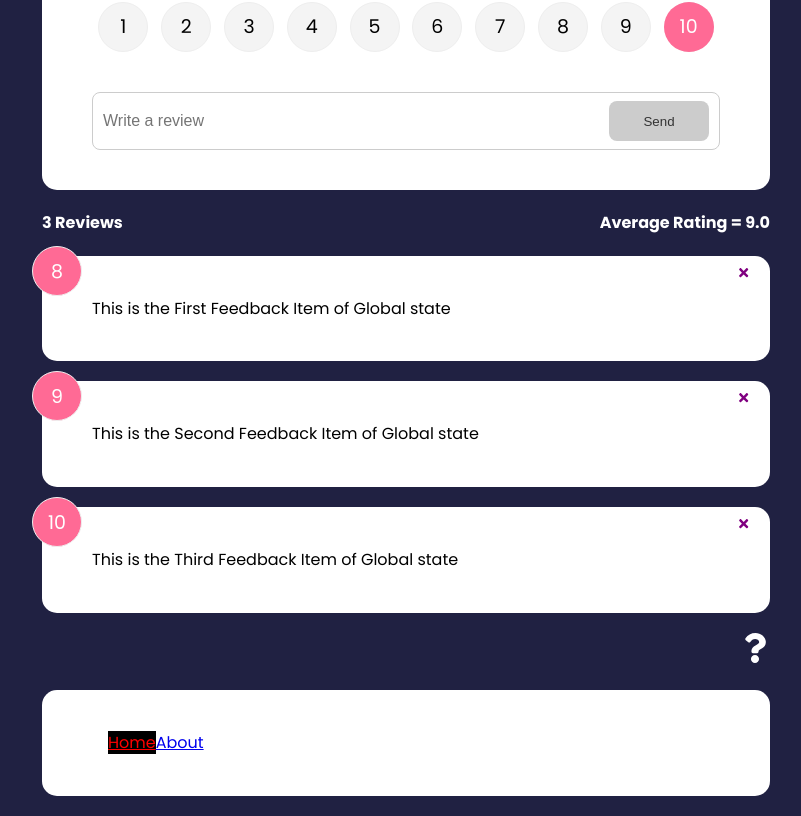
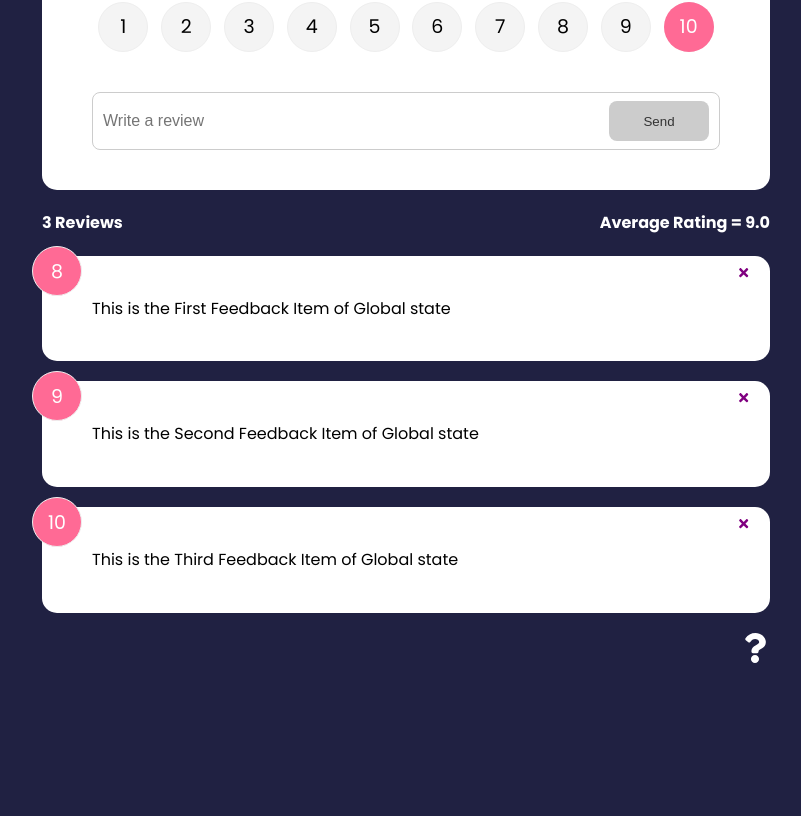
Before and after one commit to subhamssn/main-fb-app, a React (Create React App) app: page / in a window 1280 px wide. Shown: the part 203-1019 px from the top of the page, without its empty margins (234-1035 px from the left). After the commit the page ends 873 px from the top, so only its background shows below. Built offline with nearby package versions, Linux system fonts and the light colour scheme.

Commit message:
Feedback Context Created

```diff
--- a/src/App.js
+++ b/src/App.js
@@ -8,7 +8,7 @@
 import FeedbackForm from './components/FeedbackForm';
 import AboutPage from './pages/AboutPage'
 import AboutIconLink from './components/AboutIconLink';
-import Card from './shared/Card';
+import { FeedbackProvider } from './context/FeedbackContext';
 
 function App(){
 
@@ -34,6 +34,10 @@
 
 
     return (
+
+    <FeedbackProvider>
+
+
         <Router>
         <Header  />
         <div className="container">
@@ -60,20 +64,13 @@
            <Route path='/about' element={<AboutPage />}/>
            </Routes>
 
-           <Card>
-            <NavLink to='/' activeClassName='active'>
-                Home
-            </NavLink>
-
-            <NavLink to='/about' activeClassName='active'>
-                About
-            </NavLink>
-           </Card>
 
 
         </div>
 
         </Router>
+
+    </FeedbackProvider>
     )
 }
 
--- /dev/null
+++ b/src/context/FeedbackContext.js
@@ -0,0 +1,24 @@
+import { createContext, useState } from "react";
+
+const FeedbackContext = createContext();
+
+export const FeedbackProvider = ({children}) => {
+
+    const [feedback, setFeedback] = useState({
+        id: 1,
+        text: "This is the item from Context",
+        rating: 4,
+    })
+
+    return (
+        <FeedbackContext.Provider
+        value={{
+            feedback,
+        }}>
+            { children }
+        </FeedbackContext.Provider>
+    )
+}
+
+
+export default FeedbackContext
```
